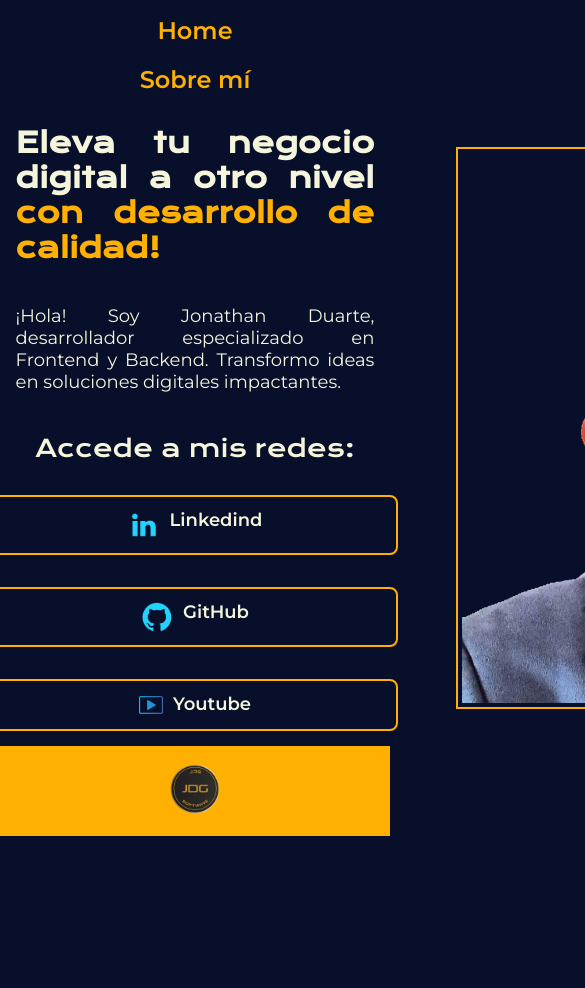
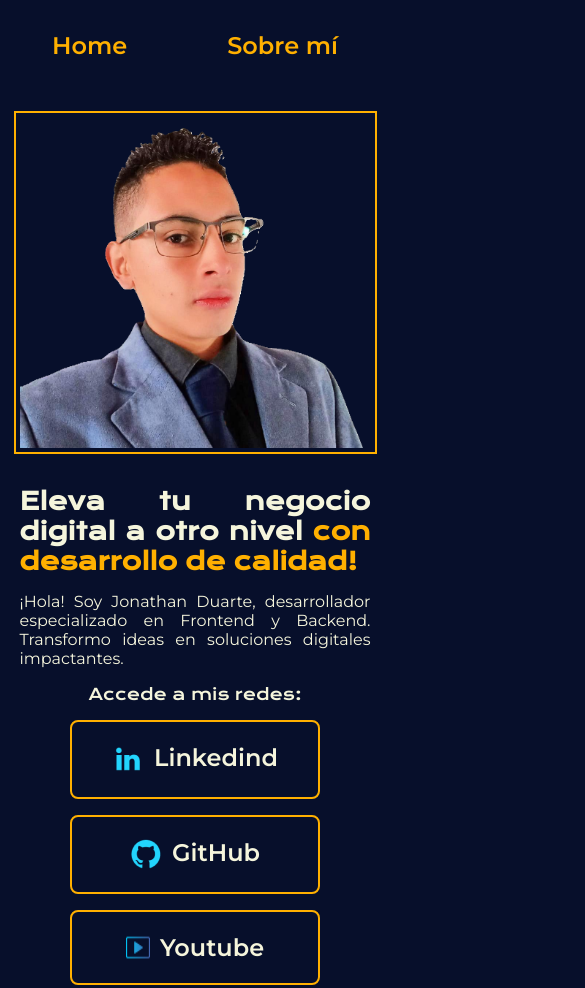
Before and after one commit to JonathanCamiloDuarteGomez/Tarjeta_De_Presentacion, a plain HTML site: page index.html in a window 390 px wide. Shown: the top 988 px of the page, 585 px wide, since content can reach past the window. Before the commit the page ends 844 px from the top, so only its background shows below. Drawn offline with nearby package versions, Linux system fonts and the light colour scheme; a script that the page names is missing.

Commit message:
V 2.1 se modifico el responsive, falta mejorar la foto

```diff
--- a/index.html
+++ b/index.html
@@ -3,7 +3,7 @@
   <head>
     <meta charset="UTF-8" />
     <meta name="viewport" content="width=device-width, initial-scale=1.0" />
-    <link rel="stylesheet" href="/styles/styles.css" />
+    <link rel="stylesheet" href="styles/styles.css" />
     <title>Tarjeta De Presentación</title>
   </head>
   <body>
@@ -34,7 +34,7 @@
               target="_blank"
               rel="noopener"
               >
-                <img src="/assets/linkedin.png" alt="linkedin">
+                <img src="assets/linkedin.png" alt="linkedin">
                 Linkedind </a>
             <a
             class="presentacion__enlaces__link"
@@ -42,7 +42,7 @@
               target="_blank"
               rel="noopener"
               >
-                <img src="/assets/github.png" alt="github">
+                <img src="assets/github.png" alt="github">
                 GitHub</a
             >
             <a
@@ -52,7 +52,7 @@
               target="_blank"
               rel="noopener"
               >
-                <img src="/assets/video.png" alt="youtube">
+                <img src="assets/video.png" alt="youtube">
                 Youtube</a>
           </div>
         </section>
--- a/styles/styles.css
+++ b/styles/styles.css
@@ -25,17 +25,17 @@ body {
 
 .header__menu {
   display: flex;
-  gap: 80px;
+  gap: 5rem;
 }
 
 .header__menu__link {
-    font-size: 18px;
+    font-size: 1.125rem;
     color: var(--color-terciario);
     margin: 0 10px;
     text-decoration: none;
     font-family: "montserrat", sans-serif;
     font-weight: 600;
-    font-size: 24px;
+    font-size: 1.5rem;
 }
 .header__menu__link:hover {
     color: #007bff;
@@ -47,6 +47,7 @@ body {
     align-items: center;
     padding: 6%;
     justify-content: space-between;
+    gap: 80px;
 }
 
 .titulo-destaque {
@@ -55,20 +56,20 @@ body {
 
 
 .presentacion__contenido {
-    width: 593px;
+    width: 50%;
     text-align: justify;
     display: flex;
     flex-direction: column;
-    gap: 40px;
+    gap: 2.5rem;
 }
 
 .presentacion__contenido__titulo {
-    font-size: 36px;
+    font-size: 2.25rem;
     font-family: var(--fuente-krona);
 }
 
 .presentacion__contenido__texto {
-    font-size: 24px;
+    font-size: 1.5rem;
     font-family: var(--fuente-monserrat);
 }
 figure {
@@ -76,13 +77,13 @@ figure {
     display: flex;
     flex-flow: column-reverse;
     padding: 4px;
-    width: 490px;
-    height: 550px;
-    margin-left: 82px;
+    width: 45%;
+    height: 50%;
+
 }
 
 .presentacion__enlaces__subtitulo {
-    font-size: 24px;
+    font-size: 1.5rem;
     font-family: var(--fuente-krona);
     font-weight: 400;
 
@@ -94,23 +95,23 @@ figure {
     justify-content: space-between;
     flex-direction: column;
     align-items: center;
-    gap: 32px;
+    gap: 2rem;
 }
 
 .presentacion__enlaces__link {
-    width: 378px;
+    width: 70%;
     text-align: center;
-    padding: 21.5px 0;
-    border-radius: 8px;
+    padding: 1.34rem 0;
+    border-radius: 0.5rem;
     font-family: var(--fuente-monserrat);
-    font-size: 24px;
+    font-size: 2.5rem;
     font-weight: 600;
     text-decoration: none;
     color: var(--color-secundario);
     border: 2px solid var(--color-terciario);
     display: flex;
     justify-content: center;
-    gap: 10px;
+    gap: 0.625rem;
 }
 .presentacion__enlaces__link:hover  {
     background-color: var(--color-hover);
@@ -120,49 +121,53 @@ figure {
 
 .footer {
     background-color: var(--color-terciario);
-    padding: 5px;
+    padding: 0.3125rem;
     text-align: center;
 }
 .footer__imagen {
-    margin: -10px;
-    height: 96px;
-    width: 96px;
+    margin: -0.625rem;
+    height: 6rem;
+    width: 6rem;
 }
 
-
-/* MEDIA QUERY PARA HACERLO RESPONSIVO */
-@media (max-width: 768px) {
+/*responsive*/
+@media (max-width: 1200px) {
     .header {
-        flex-direction: column;
-        align-items: center;
-        text-align: center;
-        padding: 4% 6%;
+        padding: 8%;
     }
-
     .header__menu {
-        flex-direction: column;
-        align-items: center;
-        gap: 20px;
+        justify-content: center;
     }
-
     .presentacion {
-        padding: 4%;
+        flex-direction: column-reverse;
+        gap: 2rem;
+        padding: 5%;
     }
-
     .presentacion__contenido {
+        width: auto;
+        gap: 1rem;
+    }
+    .presentacion__contenido__titulo {
+        font-size: 1.5rem;
+    }
+    .presentacion__contenido__texto {
+        font-size: 1rem;
+    }
+    figure {
         width: 100%;
+        margin-left: 0;
     }
-
-    .presentacion__contenido__titulo {
-        font-size: 28px;
+    .presentacion__enlaces {
+        gap: 1rem;
     }
-
-    .presentacion__contenido__texto {
-        font-size: 18px;
+    .presentacion__enlaces__subtitulo {
+        font-size: 1rem;
     }
-
     .presentacion__enlaces__link {
-        font-size: 18px;
-        padding: 12px;
+        font-size: 1.5rem;
+    }
+    .footer__imagen {
+        height: 4rem;
+        width: 4rem;
     }
 }
```
